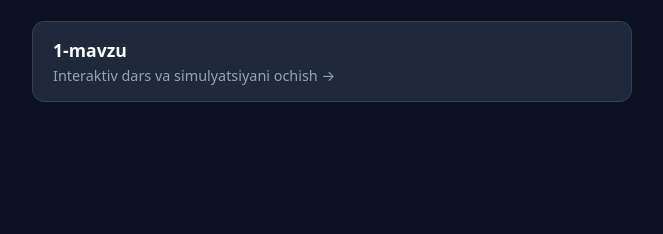
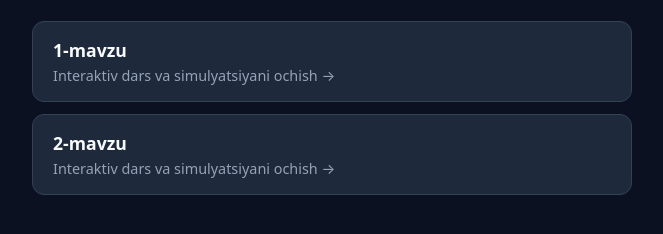
Before and after one commit to XasanovBegzod/astranomiya_11snif, a plain HTML site: page index.html in a window 1280 px wide. Shown: the part 86-320 px from the top of the page, without its empty margins (308-971 px from the left). Drawn offline with Linux system fonts and the light colour scheme.

Commit message:
Update index.html

```diff
--- a/index.html
+++ b/index.html
@@ -44,6 +44,12 @@
         <div class="card-desc">Interaktiv dars va simulyatsiyani ochish →</div>
       </a>
 
+      <!-- 2-mavzu -->
+      <a href="2_mavzu.html" class="card">
+        <div class="card-title">2-mavzu</div>
+        <div class="card-desc">Interaktiv dars va simulyatsiyani ochish →</div>
+      </a>
+
       <!-- Keyingi mavzularni qo'shish uchun shu yerdan davom etasiz -->
     </div>
   </div>
```
